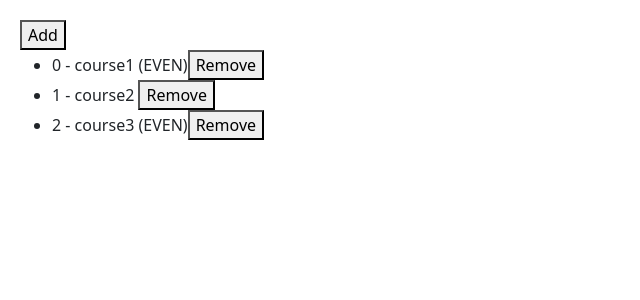
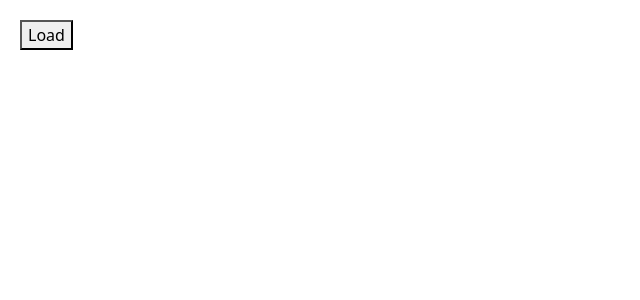
Before and after one commit to HeshanKarunaratne/AngularExamples, an Angular app: page / in a window 1280 px wide. Shown: the top 300 px of the page, without its empty margins (0-640 px from the left). Built offline with nearby package versions, Linux system fonts and the light colour scheme.

Commit message:
trackBy feature

```diff
--- a/src/app/app.component.html
+++ b/src/app/app.component.html
@@ -30,10 +30,9 @@
     <div *ngSwitchDefault>Otherwise</div>
 </div> -->
 
-<button (click)="onAdd()">Add</button>
+<button (click)="loadCourses()">Load</button>
 <ul>
-    <li *ngFor="let course of courses; even as even; index as i">
+    <li *ngFor="let course of courses; even as even; index as i; trackBy: trackCourse">
         {{i}} - {{course.name}} <span *ngIf="even">(EVEN)</span>
-        <button (click)="onChange(course)">Remove</button>
     </li>
 </ul>
--- a/src/app/app.component.ts
+++ b/src/app/app.component.ts
@@ -6,19 +6,17 @@ import { Component } from '@angular/core';
 })
 export class AppComponent {
 
-  courses = [
-    { id: 1, name: 'course1' },
-    { id: 2, name: 'course2' },
-    { id: 3, name: 'course3' }
-  ]
+  courses: any;
 
-  onAdd() {
-    this.courses.push({ id: 4, name: 'course4' });
+  loadCourses() {
+    this.courses = [
+      { id: 1, name: 'course1' },
+      { id: 2, name: 'course2' },
+      { id: 3, name: 'course3' }
+    ];
   }
 
-  onChange(course: any) {
-    let index = this.courses.indexOf(course);
-    console.log(index);
-    this.courses.splice(index, 1);
+  trackCourse(index: number, course: any) {
+    return course ? course.id : undefined;
   }
 }
```
